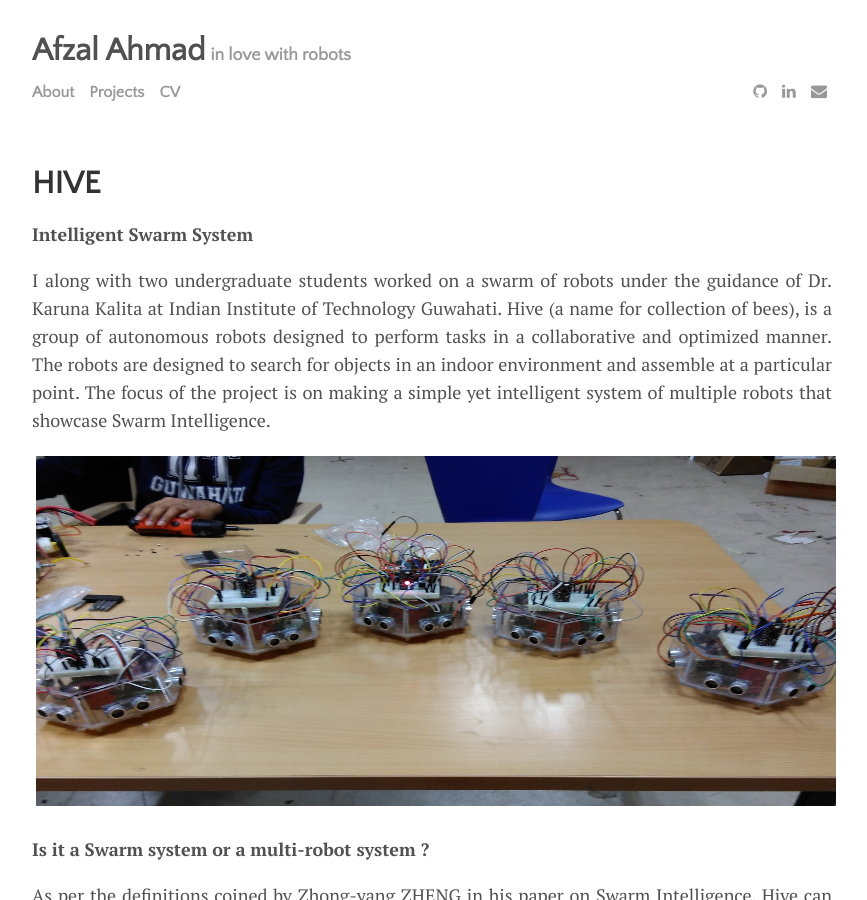
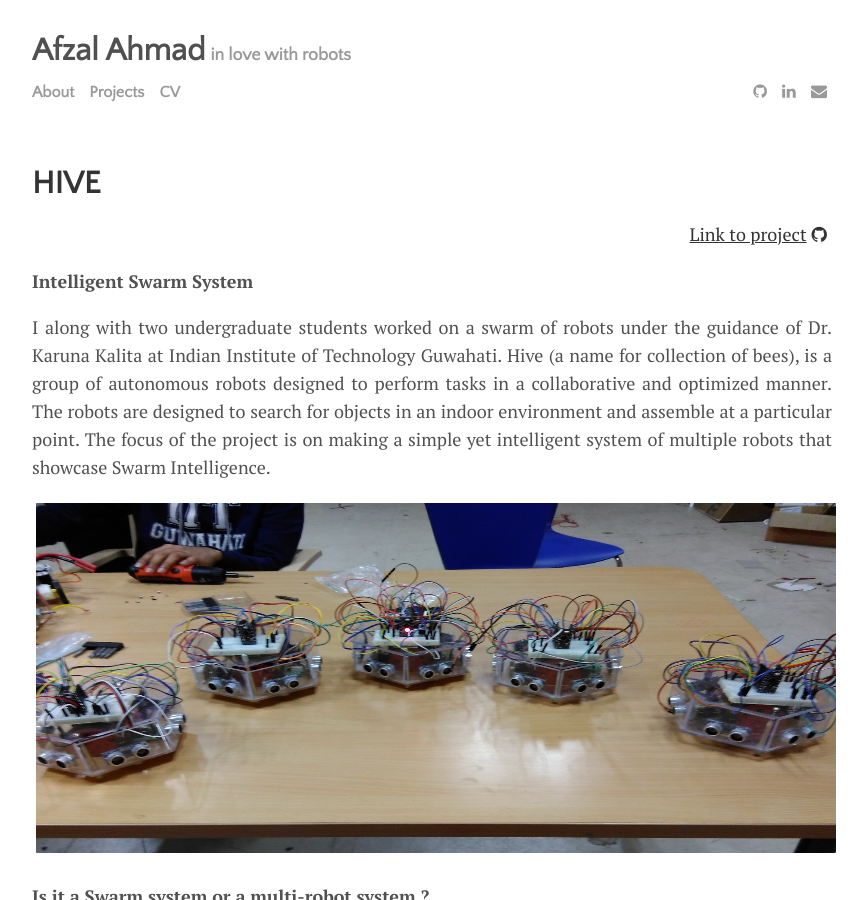
Before and after one commit to afxalz/afxalz.github.io, a Jekyll site: the page built from _posts/2018-08-05-hive.md, in a window 1280 px wide and 900 px high. Shown: the whole window, without its empty margins (208-1075 px from the left). Built offline with Jekyll 4.4.1, drawn with Linux system fonts in a browser that asks for light colours.

Commit message:
Added project links

```diff
--- a/_layouts/project.html
+++ b/_layouts/project.html
@@ -1,13 +1,17 @@
 ---
-layout: post
+layout: default
 ---
-<p>
+<h1>
+  {{ page.title }}
+</h1>
+
+<p style='text-align: right;'>
   {% if page.projectlink %}
-    <a href="{{ page.projectlink }}">Link to project</a>
+    <a href="{{ page.projectlink }}">Link to project<i class="fa fa-github" aria-hidden="true"></i></a>
 
-    {% if page.sourcelink %}
+   <!--  {% if page.sourcelink %}
       and <a href="{{ page.sourcelink }}">source</a>
-    {% endif %}
+    {% endif %} -->
 
   {% elsif page.sourcelink %}
     <a href="{{ page.sourcelink }}">Source code</a>
@@ -15,3 +19,5 @@ layout: post
 </p>
 
 {{ content }}
+
+{% include social-sharing.html %}
--- a/_posts/2018-08-05-hive.md
+++ b/_posts/2018-08-05-hive.md
@@ -4,6 +4,7 @@ title: "HIVE"
 author: "Afzal Ahmad"
 categories: projects
 tags: [documentation, projects, swarm, hive]
+projectlink: https://github.com/afzalhmd14/HIVE
 ---
 **Intelligent Swarm System**
 <p style='text-align: justify;'>
```
Also changed, not shown: _posts/2018-08-05-asroa.md (+1 -0 lines), 3 other files.
